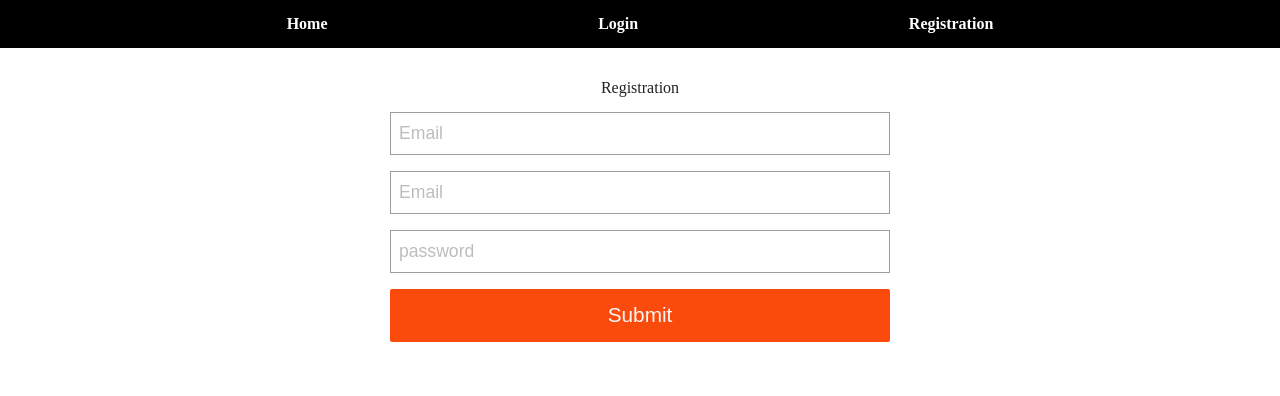
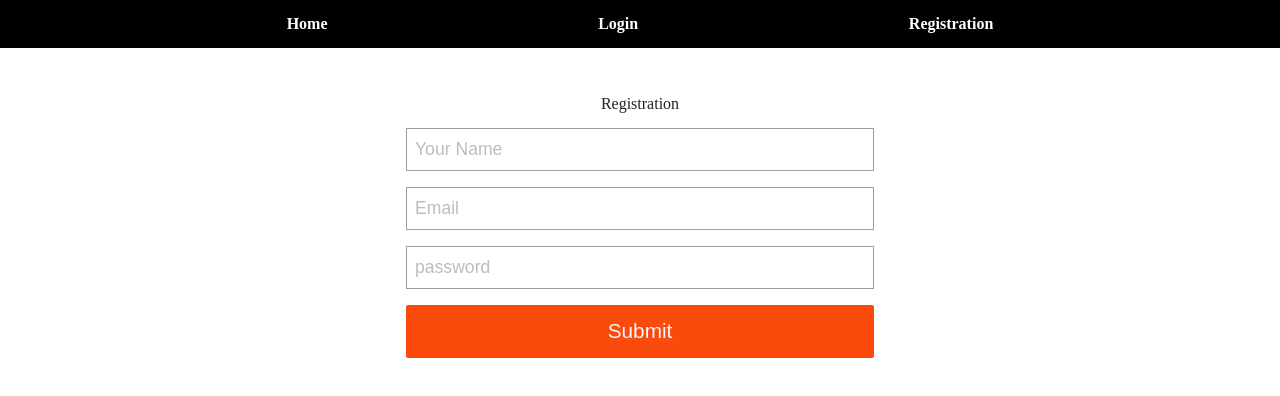
Before and after one commit to vUnAmp/ware-house, a React (Create React App) app: page /registration in a window 1280 px wide. Shown: the top 396 px of the page. Built offline with nearby package versions, Linux system fonts and the light colour scheme; no server answers.

Commit message:
firestore data written

```diff
--- a/src/components/SignIn/index.js
+++ b/src/components/SignIn/index.js
@@ -15,9 +15,10 @@ const SignIn = () => {
     e.preventDefault();
     auth
       .signInWithEmailAndPassword(email, password)
-      .then(() => {
+      .then((userAuth) => {
+        console.log(userAuth);
+
         history.push('/');
-        console.log('login successfully');
       })
       .catch((err) => {
         console.log(err);
--- a/src/components/SignUp/index.js
+++ b/src/components/SignUp/index.js
@@ -1,5 +1,5 @@
 import React, { useState } from 'react';
-import { auth } from '../../firebase/utils';
+import { auth, firestore } from '../../firebase/utils';
 
 import { useHistory } from 'react-router-dom';
 import FormInput from '../Shared/FormInput';
@@ -16,9 +16,22 @@ const SignUp = () => {
     e.preventDefault();
     auth
       .createUserWithEmailAndPassword(email, password)
-      .then((user) => {
-        history.push('/');
-        console.log('login successfully');
+      .then((userAuth) => {
+        firestore
+          .collection('users')
+          .doc(userAuth.uid)
+          .set({
+            displayName: name,
+            email,
+            createdDate: new Date(),
+            userRoles: ['user'],
+          })
+          .then(() => {
+            history.push('/');
+          })
+          .catch((err) => {
+            console.log(err);
+          });
       })
       .catch((err) => {
         console.log(err);
@@ -34,7 +47,7 @@ const SignUp = () => {
           setName(e.target.value);
         }}
         type="text"
-        placeholder="Email"
+        placeholder="Your Name"
         required
       />
       <FormInput
--- a/src/components/SignUp/signup.scss
+++ b/src/components/SignUp/signup.scss
@@ -0,0 +1,3 @@
+.formWrap {
+  padding: 1rem;
+}
--- a/src/style/main.scss
+++ b/src/style/main.scss
@@ -13,3 +13,4 @@
 
 @import '../components/Header/header.scss';
 @import '../components/SignIn/signin.scss';
+@import '../components//SignUp/signup.scss';
```
Also changed, not shown: 1 other file (tests, documents, lock files or other folders).
